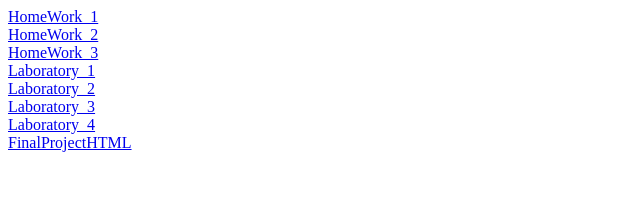
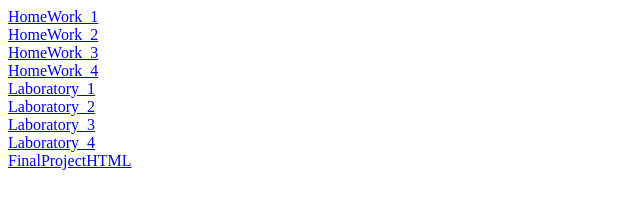
Before and after one commit to Easyvac16/MainPage, a plain HTML site: page index.html in a window 1280 px wide. Shown: the whole page, without its empty margins (0-640 px from the left). Drawn offline with Linux system fonts and the light colour scheme.

Commit message:
It's end

```diff
--- a/index.html
+++ b/index.html
@@ -11,6 +11,7 @@
     <a href="https://easyvac16.github.io/HW1/index.html">HomeWork_1</a><br>
     <a href="https://easyvac16.github.io/HW2/page1.html">HomeWork_2</a><br>
     <a href="https://easyvac16.github.io/HW3/page1.html">HomeWork_3</a><br>
+    <a href="https://easyvac16.github.io/HW4/index.html">HomeWork_4</a><br>
     <a href="https://easyvac16.github.io/Lab1/index1.html">Laboratory_1</a><br>
     <a href="https://easyvac16.github.io/Lab2/page1.html">Laboratory_2</a><br>
     <a href="https://easyvac16.github.io/Lab3/page2.html">Laboratory_3</a><br>
```
